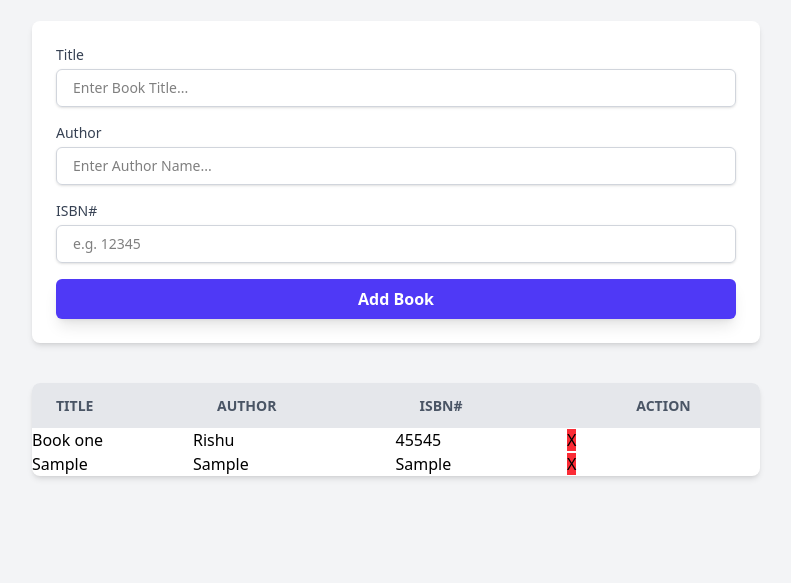
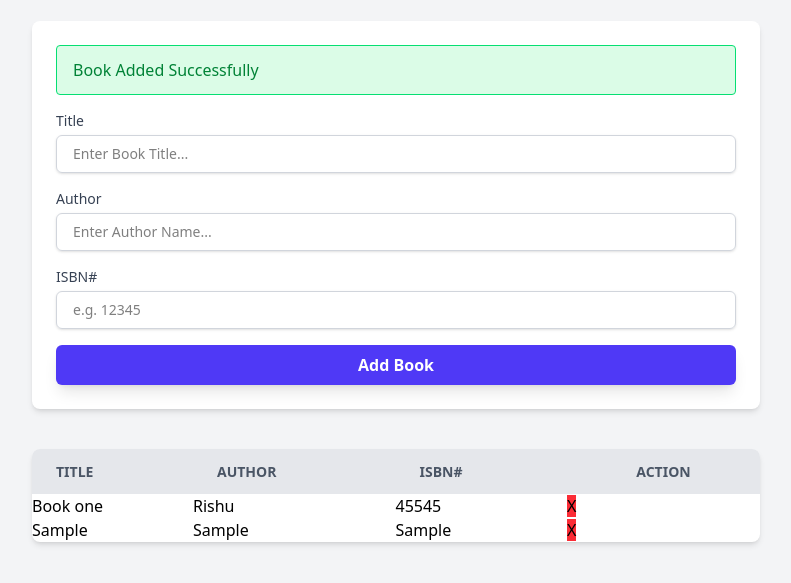
Before and after one commit to FasterThanAi/MyBookList, a plain HTML site: page index.html in a window 1280 px wide. Both pictures are taken after typing "Sample", "Sample", "Sample" into the empty fields and a click on the button "Add Book". Shown: the part 119-702 px from the top of the page, without its empty margins (244-1035 px from the left). Drawn offline with nearby package versions, Linux system fonts and the light colour scheme.

Commit message:
Add alert functionality for book addition and deletion, and validate form inputs

```diff
--- a/app.js
+++ b/app.js
@@ -38,6 +38,27 @@ class UI{
                 ele.parentElement.parentElement.remove();
             }
         }
+        //
+        // <div class="alert alert-danger"></div>
+        static showAlert(message , className){
+            const div=document.createElement('div')
+            if(className === 'danger') {
+            div.className = `bg-red-100 border border-red-400 text-red-700 px-4 py-3 rounded relative mb-4`;
+        } else {
+            div.className = `bg-green-100 border border-green-400 text-green-700 px-4 py-3 rounded relative mb-4`;
+        }
+            div.appendChild(document.createTextNode(message));
+            // placeholder to display
+            const container=document.querySelector('.container')
+            const form=document.querySelector('#book-form');
+            // We want to put the alert INSIDE the white card, just above the form
+        // The parent of the form is the white card div
+            form.parentElement.insertBefore(div, form);
+            // 3 sec alert vanish
+            setTimeout(() => document.querySelector('.bg-red-100, .bg-green-100').remove()
+
+            , 3000);
+        }
         static clearFields(){
             document.querySelector('#title').value=''
             document.querySelector('#author').value=''
@@ -61,15 +82,27 @@ document.getElementById('book-form').addEventListener('submit',(e)=>{
     const title=document.querySelector('#title').value
     const author=document.querySelector('#author').value
     const isbn=document.querySelector('#isbn').value
-    // intialise book
-    const book=new Book(title,author,isbn);
+
+    // validate
+    if(title==='' || author===''|| isbn===''){
+        UI.showAlert('Please Fill all the column ','danger')
+    }
+    else{
+        const book=new Book(title,author,isbn);
 
     // console.log(book);
     // add book to list
 
     UI.addBookToList(book)
+
+    // show book success fully added validation
+    UI.showAlert('Book Added Successfully','success')
     // clear field
+
     UI.clearFields();
+    }
+    // intialise book
+
 })
 
 
@@ -79,4 +112,6 @@ document.querySelector('#book-list').addEventListener('click',(e)=>{
     // console.log(e.target);
     UI.deleteBook(e.target)
 
+    //show message of book removed
+    UI.showAlert('Book Deleted Successfully','success')
 })
```
Also changed, not shown: index.html (+1 -1 lines).
